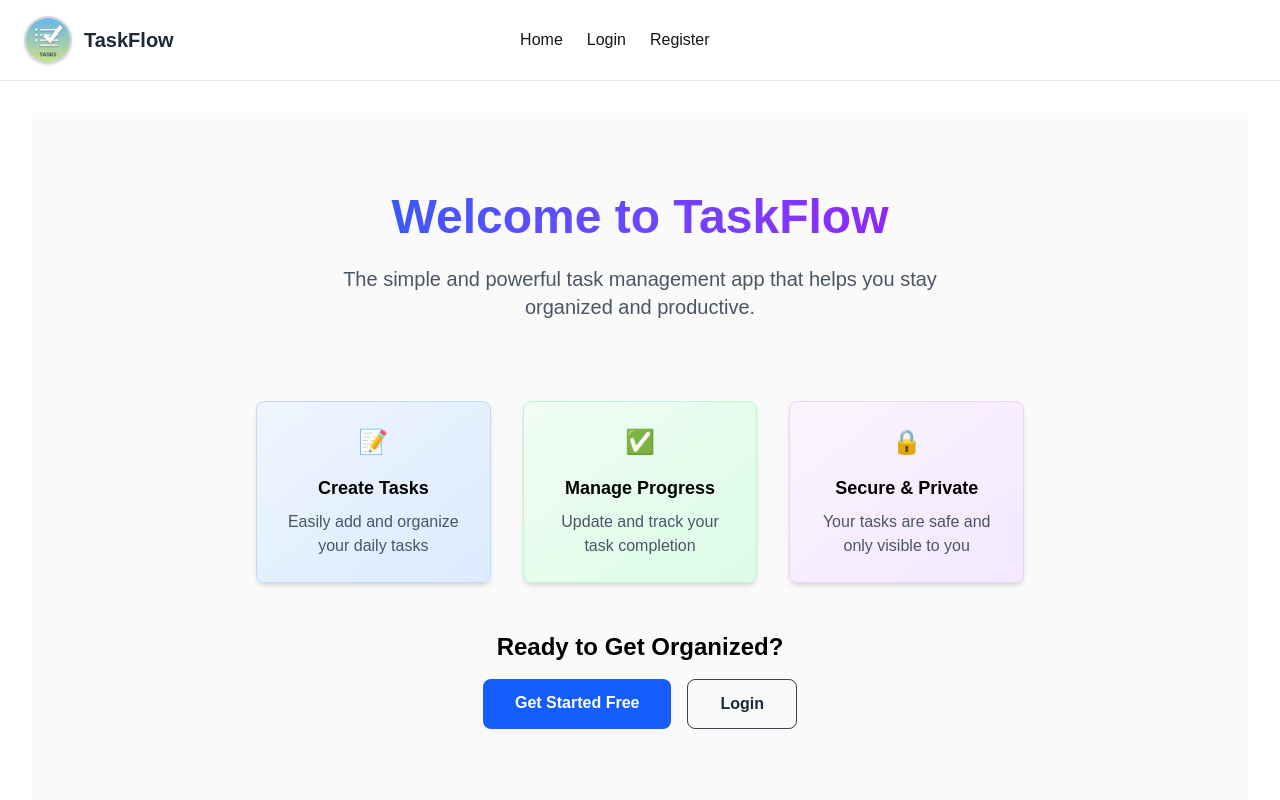
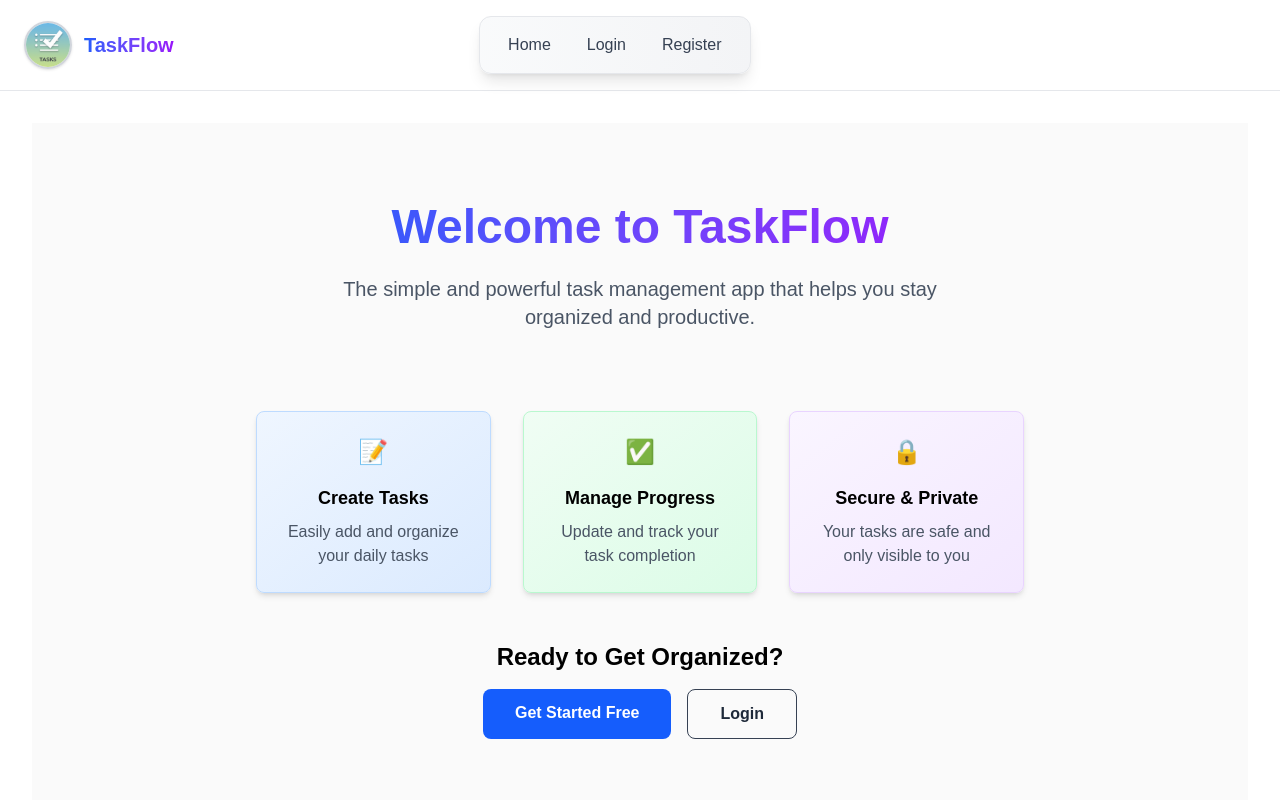
Before and after one commit to Shahrukh-Westsols/next_task, a Next.js app: page / in a window 1280 px wide. Shown: the top 800 px of the page. Built offline with nearby package versions, Linux system fonts and the light colour scheme.

Commit message:
header updated

```diff
--- a/src/app/components/Header.js
+++ b/src/app/components/Header.js
@@ -48,7 +48,7 @@ export default function Header() {
               className="rounded-full object-cover border-2 border-gray-300 dark:border-gray-600 shadow-sm"
               priority
             />
-            <h1 className="text-xl font-bold text-gray-800 dark:text-white whitespace-nowrap">
+            <h1 className="text-xl font-bold bg-linear-to-r from-blue-600 to-purple-600 bg-clip-text text-transparent whitespace-nowrap hover:from-purple-600 hover:to-blue-600 transition-all duration-500">
               TaskFlow
             </h1>
           </Link>
--- a/src/app/components/Navbar.js
+++ b/src/app/components/Navbar.js
@@ -2,80 +2,39 @@ import Link from "next/link";
 
 export default function Navbar({ user = null }) {
   return (
-    <nav className="flex gap-6">
-      <Link href="/" className="hover:text-blue-600">
+    <nav className="flex items-center gap-1 bg-linear-to-r from-gray-50 to-gray-100 dark:from-gray-800 dark:to-gray-900 rounded-xl px-3 py-2 shadow-lg border border-gray-200 dark:border-gray-700">
+      <Link
+        href="/"
+        className="px-4 py-2 text-gray-700 dark:text-gray-300 hover:text-white dark:hover:text-white hover:bg-linear-to-r hover:from-blue-600 hover:to-purple-600 rounded-lg transition-all duration-300 font-medium"
+      >
         Home
       </Link>
 
       <Link
         href="/login"
-        className={`hover:text-blue-600 ${user ? "hidden" : "block"}`}
+        className={`px-4 py-2 text-gray-700 dark:text-gray-300 hover:text-white dark:hover:text-white hover:bg-linear-to-r hover:from-blue-600 hover:to-purple-600 rounded-lg transition-all duration-300 font-medium ${
+          user ? "hidden" : "block"
+        }`}
       >
         Login
       </Link>
       <Link
         href="/register"
-        className={`hover:text-blue-600 ${user ? "hidden" : "block"}`}
+        className={`px-4 py-2 text-gray-700 dark:text-gray-300 hover:text-white dark:hover:text-white hover:bg-linear-to-r hover:from-blue-600 hover:to-purple-600 rounded-lg transition-all duration-300 font-medium ${
+          user ? "hidden" : "block"
+        }`}
       >
         Register
       </Link>
 
       <Link
         href="/tasks"
-        className={`hover:text-blue-600 ${user ? "block" : "hidden"}`}
+        className={`px-4 py-2 text-gray-700 dark:text-gray-300 hover:text-white dark:hover:text-white hover:bg-linear-to-r hover:from-blue-600 hover:to-purple-600 rounded-lg transition-all duration-300 font-medium ${
+          user ? "block" : "hidden"
+        }`}
       >
         My Tasks
       </Link>
     </nav>
   );
 }
-
-// import Link from "next/link";
-
-// export default function Navbar({ user }) {
-//   return (
-//     <nav className="flex gap-6">
-//       <Link href="/" className="hover:text-blue-600">
-//         Home
-//       </Link>
-
-//       {!user && (
-//         <>
-//           <Link href="/login" className="hover:text-blue-600">
-//             Login
-//           </Link>
-//           <Link href="/register" className="hover:text-blue-600">
-//             Register
-//           </Link>
-//         </>
-//       )}
-
-//       {user && (
-//         <Link href="/tasks" className="hover:text-blue-600">
-//           My Tasks
-//         </Link>
-//       )}
-//     </nav>
-//   );
-// }
-
-// import Link from "next/link";
-
-// export default function Navbar() {
-//   return (
-//     <header className="w-full bg-gray-100 dark:bg-gray-900 p-4 flex gap-6 shadow">
-//       <Link href="/" className="hover:text-blue-600">
-//         Home
-//       </Link>
-//       <Link href="/login" className="hover:text-blue-600">
-//         Login
-//       </Link>
-//       <Link href="/register" className="hover:text-blue-600">
-//         Register
-//       </Link>
-//       <Link href="/tasks" className="hover:text-blue-600">
-//         Tasks
-//       </Link>
-//     </header>
-//   );
-// }
--- a/src/app/page.js
+++ b/src/app/page.js
@@ -18,7 +18,7 @@ export default function Home() {
     <div className="min-h-screen bg-zinc-50 dark:bg-black text-black dark:text-white flex flex-col items-center">
       <main className="flex flex-col items-center justify-center py-20 px-8 gap-12 w-full max-w-4xl">
         <div className="text-center">
-          <h1 className="text-5xl font-bold mb-6 bg-linear-to-r from-blue-600 to-purple-600 bg-clip-text text-transparent">
+          <h1 className="text-5xl font-bold mb-6 bg-linear-to-r from-blue-600 to-purple-600 bg-clip-text text-transparent hover:from-purple-600 hover:to-blue-600 transition-all duration-500">
             {user ? `Welcome back, ${user.username}!` : "Welcome to TaskFlow"}
           </h1>
           <p className="text-xl text-gray-600 dark:text-gray-300 mb-8 max-w-2xl">
```
